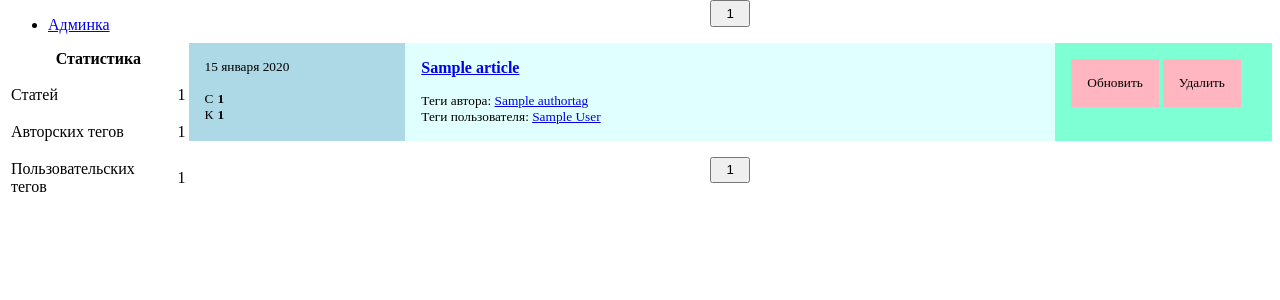
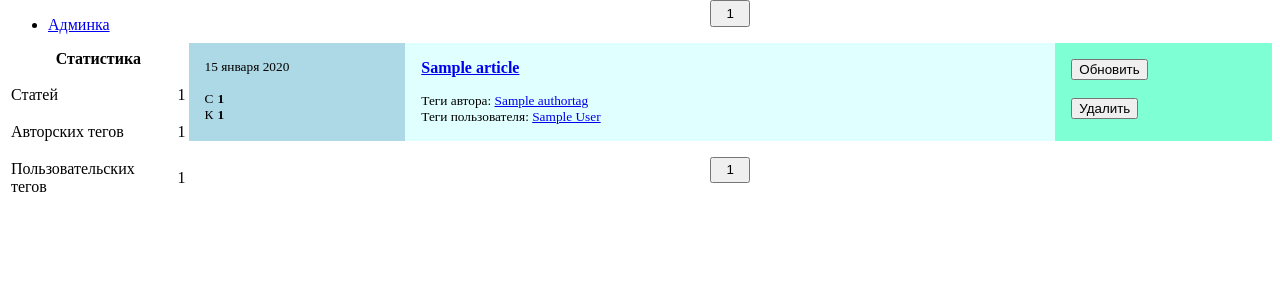
Before and after one commit to freetz13/habraposts, a Django app: page / in a window 1280 px wide. Shown: the part 26-326 px from the top of the page. Run offline with Django 3.2, Linux system fonts and the light colour scheme; tables that the repository leaves empty hold one stand-in row (values such as "Sample post").

Commit message:
Button-based Refresh and Delete

```diff
--- a/frontend/templates/frontend/index.html
+++ b/frontend/templates/frontend/index.html
@@ -39,8 +39,13 @@
       </div>
 
       <div class="right">
-        <a href="#" class="btn">Обновить</a>
-        <a href="/{{article.id}}/delete/" class="btn">Удалить</a>
+        <form>
+          <button>Обновить</button>
+        </form>
+        <br>
+        <form action="{{ article.id }}/delete/">
+          <button type="submit">Удалить</button>
+        </form>
       </div>
 
     </div>
```
